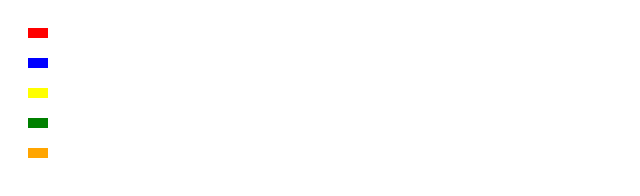
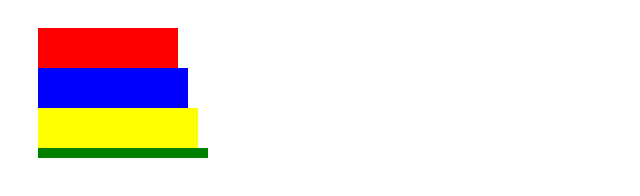
Before and after one commit to atsuta01/InfoVis2022_at, a plain HTML site: page W04/w04_task02.html in a window 1280 px wide. Shown: the whole page, without its empty margins (0-640 px from the left). Drawn offline with nearby package versions, Linux system fonts and the light colour scheme.

Commit message:
W04_task02 v1 commit

```diff
--- a/W04/data2.csv
+++ b/W04/data2.csv
@@ -1,6 +1,6 @@
 x,y,w,h,f
-20,20,20,10,red
-20,50,20,10,blue
-20,80,20,10,yellow
-20,110,20,10,green
-20,140,20,10,orange
+30,20,140,60,red
+30,60,150,60,blue
+30,100,160,60,yellow
+30,140,170,60,green
+30,180,280,60,orange
--- a/W04/w04_task02.html
+++ b/W04/w04_task02.html
@@ -1,15 +1,15 @@
 <html>
     <head>
-        <title>W04: Example 12</title>
+        <title>W04: Task 2</title>
     </head>
     <body>
 	<script src="https://d3js.org/d3.v4.min.js"></script>
 	<script>
 	 var svg = d3.select("body").append("svg");
 	 d3.csv("https://atsuta01.github.io/InfoVis2022_at/W04/data2.csv", draw );
-	 function draw(data){
+	 function draw(data2){
 	     svg.selectAll("rect")
-		.data(data)
+		.data(data2)
 	        .enter()
 	        .append("rect")
 	        .attr("x", function(d){ return d.x; })
@@ -17,7 +17,7 @@
 	        .attr("width", function(d){ return d.w; })
 	        .attr("height", function(d){ return d.h; })
 	        .attr("fill", function(d){ return d.f; })
-	 }
+	 };
 	</script>
     </body>
 </html>
```
